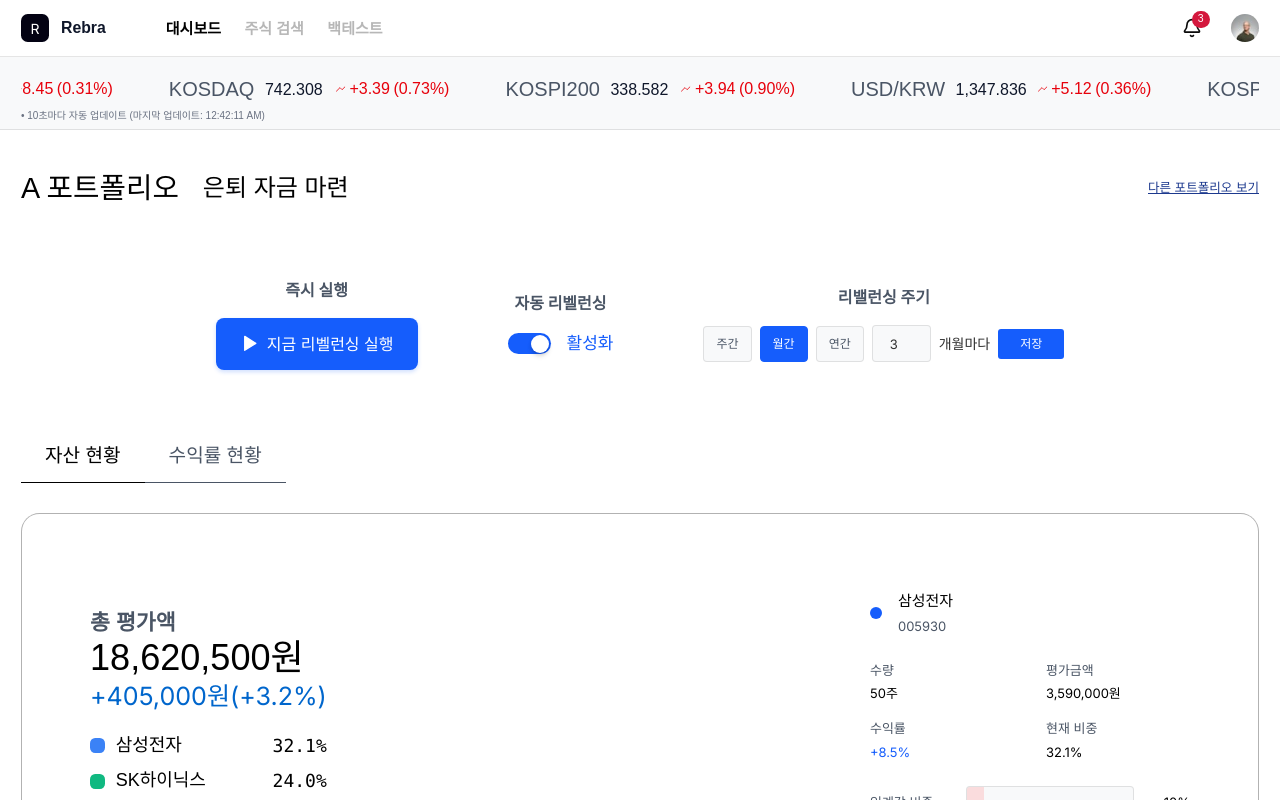
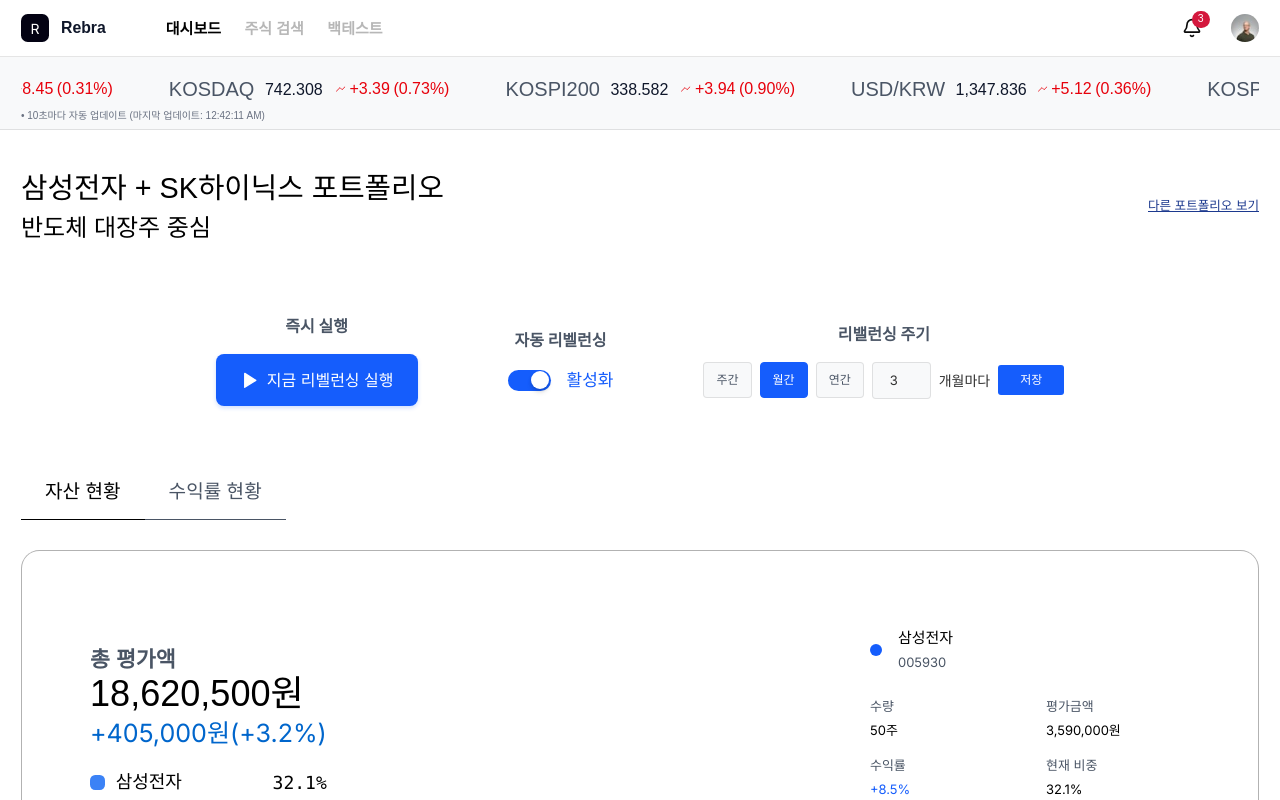
Before and after one commit to llcodingll/rebra, a React (Vite) app in the folder frontend/: page /dashboard in a window 1280 px wide. Shown: the top 800 px of the page. Built offline with nearby package versions, Linux system fonts and the light colour scheme; a web font is replaced by a local one.

Commit message:
FE-feat:포트폴리오 모달 props로 연동

```diff
--- a/frontend/src/pages/DashboardPage.tsx
+++ /dev/null
@@ -1,110 +0,0 @@
-import { useState } from 'react';
-import styles from './DashboardPage.module.css';
-import DashBoardSettingsTab from './DashBoardSettingsTab';
-import AssetPortfolioChart from '../widget/dashboard/AssetPortfolioChart';
-import AssetTable from '../widget/dashboard/AssetTable';
-import ProfitStatusPage from './ProfitStatusPage';
-import PortfolioSelectionModal from '../widget/portfolio/PortfolioSelectionModal';
-
-export default function DashboardPage() {
-  const [activeSubTab, setActiveSubTab] = useState<'assets' | 'profit'>('assets');
-  const [isModalOpen, setIsModalOpen] = useState(false);
-  const [selectedPortfolio, setSelectedPortfolio] = useState('A 포트폴리오');
-
-  const handlePortfolioLinkClick = () => {
-    setIsModalOpen(true);
-  };
-
-  const handleModalClose = () => {
-    setIsModalOpen(false);
-  };
-
-  const handlePortfolioSelect = (portfolioId: string) => {
-    // 포트폴리오 선택 로직
-    switch (portfolioId) {
-      case 'portfolio-1':
-        setSelectedPortfolio('삼성전자 + SK하이닉스 포트폴리오');
-        break;
-      case 'portfolio-2':
-        setSelectedPortfolio('배당 중심 포트폴리오');
-        break;
-      case 'portfolio-3':
-        setSelectedPortfolio('성장주 포트폴리오');
-        break;
-      case 'portfolio-4':
-        setSelectedPortfolio('안전자산 포트폴리오');
-        break;
-      case 'portfolio-5':
-        setSelectedPortfolio('테크주 포트폴리오');
-        break;
-      default:
-        setSelectedPortfolio('A 포트폴리오');
-    }
-  };
-
-  const renderContent = () => {
-    switch (activeSubTab) {
-      case 'assets':
-        return <AssetPortfolioChart />;
-      case 'profit':
-        return <ProfitStatusPage />;
-      default:
-        return null;
-    }
-  };
-
-  return (
-    <div>
-            {/* 리밸런싱 실행 설정*/}
-
-
-
-    <div className={styles.dashboard}>
-      <div className={styles.container}>
-        {/* 포트폴리오 선택 섹션 */}
-        <div className={styles.portfolioHeader}>
-          <div className={styles.portfolioTitle}>
-            <h2>{selectedPortfolio}</h2>
-            <span className={styles.portfolioDesc}>은퇴 자금 마련</span>
-          </div>
-          <button className={styles.portfolioLink} onClick={handlePortfolioLinkClick}>
-            다른 포트폴리오 보기
-          </button>
-        </div>
-
-        <DashBoardSettingsTab />
-
-        {/* 탭 헤더 */}
-        <div className={styles.tabHeader}>
-          <button
-            className={`${styles.tab} ${activeSubTab === 'assets' ? styles.active : ''}`}
-            onClick={() => setActiveSubTab('assets')}
-          >
-            자산 현황
-          </button>
-          <button
-            className={`${styles.tab} ${activeSubTab === 'profit' ? styles.active : ''}`}
-            onClick={() => setActiveSubTab('profit')}
-          >
-            수익률 현황
-          </button>
-        </div>
-
-        {renderContent()}
-      </div>
-
-              {/* 자산 테이블들 */}
-        <div className={styles.tablesContainer}>
-          <AssetTable title="등록 주식" type="registered" />
-          <AssetTable title="미등록 주식" type="unregistered" />
-        </div>
-
-      <PortfolioSelectionModal
-        isOpen={isModalOpen}
-        onClose={handleModalClose}
-        onSelect={handlePortfolioSelect}
-      />
-    </div>
-    </div>
-  );
-}
--- a/frontend/src/pages/DashboardPage.module.css
+++ b/frontend/src/pages/dashboard/DashboardPage.module.css
@@ -20,8 +20,26 @@
 
 .portfolioTitle {
   display: flex;
+  flex-direction: column;
+  gap: 8px;
+}
+
+.portfolioInfo {
+  display: flex;
   align-items: center;
   gap: 24px;
+}
+
+.portfolioStats {
+  display: flex;
+  align-items: center;
+  gap: 16px;
+}
+
+.stockCount {
+  font-size: 14px;
+  color: #6b7280;
+  font-family: 'Inter', sans-serif;
 }
 
 .portfolioTitle h2 {
--- /dev/null
+++ b/frontend/src/pages/dashboard/DashboardPage.tsx
@@ -0,0 +1,171 @@
+import { useState } from 'react';
+import styles from './DashboardPage.module.css';
+import DashBoardSettingsTab from './DashBoardSettingsTab';
+import AssetPortfolioChart from '../../widget/dashboard/AssetPortfolioChart';
+import AssetTable from '../../widget/dashboard/AssetTable';
+import ProfitStatusPage from './ProfitStatusPage';
+import PortfolioSelectionModal from '../../widget/portfolio/PortfolioSelectionModal';
+
+interface Portfolio {
+  id: string;
+  name: string;
+  return: string;
+  stockCount: number;
+  createdDate: string;
+  returnPositive: boolean;
+  description?: string;
+}
+
+export default function DashboardPage() {
+  const [activeSubTab, setActiveSubTab] = useState<'assets' | 'profit'>('assets');
+  const [isModalOpen, setIsModalOpen] = useState(false);
+  const [selectedPortfolio, setSelectedPortfolio] = useState<Portfolio>({
+    id: 'portfolio-1',
+    name: '삼성전자 + SK하이닉스 포트폴리오',
+    return: '+24.5%',
+    stockCount: 3,
+    createdDate: '2024-01-15',
+    returnPositive: true,
+    description: '반도체 대장주 중심'
+  });
+
+  const handlePortfolioLinkClick = () => {
+    setIsModalOpen(true);
+  };
+
+  const handleModalClose = () => {
+    setIsModalOpen(false);
+  };
+
+  const portfolios: Portfolio[] = [
+    {
+      id: 'portfolio-1',
+      name: '삼성전자 + SK하이닉스 포트폴리오',
+      return: '+24.5%',
+      stockCount: 3,
+      createdDate: '2024-01-15',
+      returnPositive: true,
+      description: '반도체 대장주 중심'
+    },
+    {
+      id: 'portfolio-2',
+      name: '배당 중심 포트폴리오',
+      return: '+18.2%',
+      stockCount: 5,
+      createdDate: '2024-02-10',
+      returnPositive: true,
+      description: '안정적인 배당 수익'
+    },
+    {
+      id: 'portfolio-3',
+      name: '성장주 포트폴리오',
+      return: '+32.8%',
+      stockCount: 8,
+      createdDate: '2024-03-05',
+      returnPositive: true,
+      description: '고성장 기업 투자'
+    },
+    {
+      id: 'portfolio-4',
+      name: '안전자산 포트폴리오',
+      return: '+12.1%',
+      stockCount: 4,
+      createdDate: '2024-01-20',
+      returnPositive: true,
+      description: '리스크 최소화'
+    },
+    {
+      id: 'portfolio-5',
+      name: '테크주 포트폴리오',
+      return: '+28.9%',
+      stockCount: 6,
+      createdDate: '2024-02-28',
+      returnPositive: true,
+      description: '기술 혁신 기업'
+    },
+    {
+      id: 'portfolio-6',
+      name: '글로벌 포트폴리오',
+      return: '-5.2%',
+      stockCount: 12,
+      createdDate: '2024-03-15',
+      returnPositive: false,
+      description: '해외 주식 분산투자'
+    }
+  ];
+
+  const handlePortfolioSelect = (portfolioId: string) => {
+    const selected = portfolios.find(p => p.id === portfolioId);
+    if (selected) {
+      setSelectedPortfolio(selected);
+    }
+  };
+
+  const renderContent = () => {
+    switch (activeSubTab) {
+      case 'assets':
+        return <AssetPortfolioChart />;
+      case 'profit':
+        return <ProfitStatusPage />;
+      default:
+        return null;
+    }
+  };
+
+  return (
+    <div>
+            {/* 리밸런싱 실행 설정*/}
+
+
+
+    <div className={styles.dashboard}>
+      <div className={styles.container}>
+        {/* 포트폴리오 선택 섹션 */}
+        <div className={styles.portfolioHeader}>
+          <div className={styles.portfolioTitle}>
+            <h2>{selectedPortfolio.name}</h2>
+            <span className={styles.portfolioDesc}>{selectedPortfolio.description}</span>
+          </div>
+          <div className={styles.portfolioInfo}>
+            <button className={styles.portfolioLink} onClick={handlePortfolioLinkClick}>
+              다른 포트폴리오 보기
+            </button>
+          </div>
+        </div>
+
+        <DashBoardSettingsTab />
+
+        {/* 탭 헤더 */}
+        <div className={styles.tabHeader}>
+          <button
+            className={`${styles.tab} ${activeSubTab === 'assets' ? styles.active : ''}`}
+            onClick={() => setActiveSubTab('assets')}
+          >
+            자산 현황
+          </button>
+          <button
+            className={`${styles.tab} ${activeSubTab === 'profit' ? styles.active : ''}`}
+            onClick={() => setActiveSubTab('profit')}
+          >
+            수익률 현황
+          </button>
+        </div>
+
+        {renderContent()}
+      </div>
+
+              {/* 자산 테이블들 */}
+        <div className={styles.tablesContainer}>
+          <AssetTable title="등록 주식" type="registered" />
+          <AssetTable title="미등록 주식" type="unregistered" />
+        </div>
+
+      <PortfolioSelectionModal
+        isOpen={isModalOpen}
+        onClose={handleModalClose}
+        onSelect={handlePortfolioSelect}
+      />
+    </div>
+    </div>
+  );
+}
--- a/frontend/src/pages/ProfitStatusPage.tsx
+++ b/frontend/src/pages/dashboard/ProfitStatusPage.tsx
@@ -1,6 +1,6 @@
 import styles from './ProfitStatusPage.module.css';
-import { profitStatusStockData, unregisteredStocksData, rebalancingHistoryData, chartLegendData } from '../mocks/profitStatusData';
-import { imgSvg, imgSvg1, imgVector, imgVector1, imgVector2, imgVector3, imgVector4, imgVector5, imgVector6, imgVector7, imgVector8, imgVector9, imgVector10, imgFrame, imgVector11, imgVector12, imgVector13, imgVector14, imgVector15 } from "../assets/imports/svg-fecjf";
+import { profitStatusStockData, unregisteredStocksData, rebalancingHistoryData, chartLegendData } from '../../mocks/profitStatusData';
+import { imgSvg, imgSvg1, imgVector, imgVector1, imgVector2, imgVector3, imgVector4, imgVector5, imgVector6, imgVector7, imgVector8, imgVector9, imgVector10, imgFrame, imgVector11, imgVector12, imgVector13, imgVector14, imgVector15 } from "../../assets/imports/svg-fecjf";
 
 export default function ProfitStatusPage() {
 
--- a/frontend/src/router/index.tsx
+++ b/frontend/src/router/index.tsx
@@ -5,13 +5,13 @@
 import LandingPage from '../pages/LandingPage';
 import SignupPage from '../pages/signup';
 import LoginPage from '../pages/LoginPage';
-const DashboardPage = lazy(() => import('../pages/DashboardPage'));
+const DashboardPage = lazy(() => import('../pages/dashboard/DashboardPage'));
 const SearchPage = lazy(() => import('../pages/SearchPage'));
 const BacktestPage = lazy(() => import('../pages/BacktestPage'));
 const BacktestCreationPage = lazy(() => import('../pages/BacktestCreationPage'));
 const BacktestResultsPage = lazy(() => import('../pages/BacktestResultsPage'));
 const StockDetailPage = lazy(() => import('../pages/StockDetailPage'));
-const ProfitStatusPage = lazy(() => import('../pages/ProfitStatusPage'));
+const ProfitStatusPage = lazy(() => import('../pages/dashboard/ProfitStatusPage'));
 
 export const router = createBrowserRouter([
   {
```
Also changed, not shown: frontend/src/widget/portfolio/PortfolioSelectionModal.tsx (+2 -58 lines), frontend/src/pages/dashboard/DashBoardSettingsTab.tsx (renamed from frontend/src/pages/DashBoardSettingsTab.tsx), frontend/src/pages/dashboard/ProfitStatusPage.module.css (renamed from frontend/src/pages/ProfitStatusPage.module.css), 1 other file (tests, documents, lock files or other folders).
